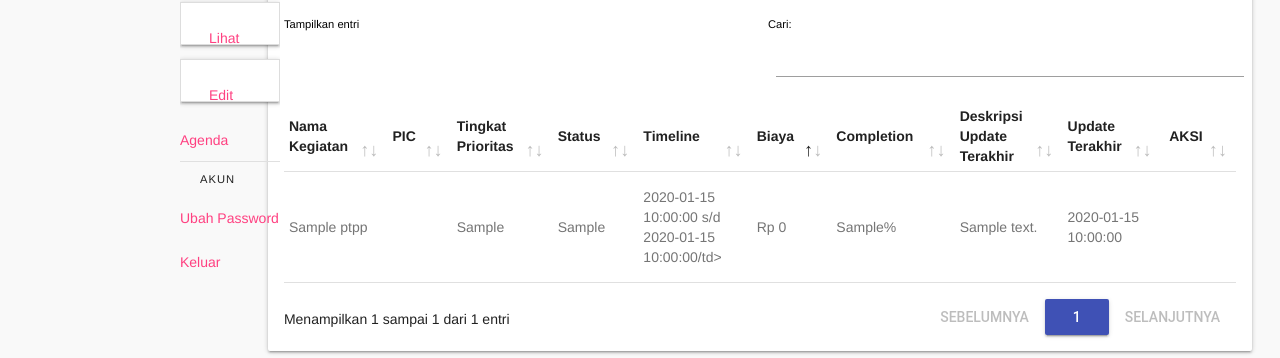
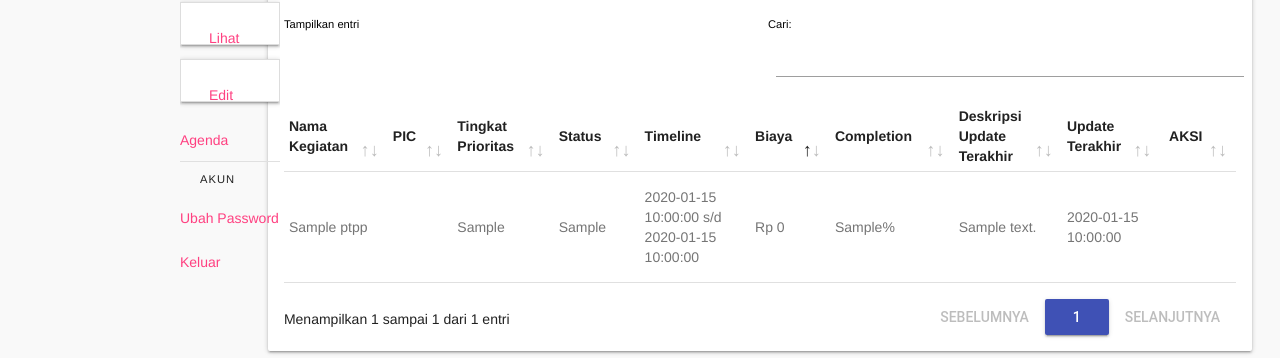
Before and after one commit to pusjaka/dashboard, a CodeIgniter app: page /database/index.php/kegiatancontroller/kegiatan_ptpp in a window 1280 px wide. Shown: the part 239-597 px from the top of the page. Run offline with CodeIgniter, Linux system fonts and the light colour scheme; the visitor is signed in with stand-in values (Sample User, id 1); tables that the repository leaves empty or names only in its code hold one stand-in row (values such as "Sample post"); data that the repository does not hold is empty; some libraries are stand-ins or nearby versions.

Commit message:
fix data

```diff
--- a/application/views/ptpp/kegiatan.php
+++ b/application/views/ptpp/kegiatan.php
@@ -43,7 +43,7 @@
 						<td class="grey-text text-darken-1"><?= $value->PIC ?></td>
 						<td class="grey-text text-darken-1"><?= $value->tingkat_prioritas ?></td>
 						<td class="grey-text text-darken-1"><?= $value->progress ?></td>
-						<td class="grey-text text-darken-1"><?= $value->tanggal_kegiatan ?> s/d <?= $value->tanggal_kegiatan_end ?>/td>
+						<td class="grey-text text-darken-1"><?= $value->tanggal_kegiatan ?> s/d <?= $value->tanggal_kegiatan_end ?></td>
 						<td class="grey-text text-darken-1">Rp <?= number_format($value->biaya); ?></td>
 						<td class="grey-text text-darken-1"><?= $value->completion ?>%</td>
 						<td class="grey-text text-darken-1"><?= $value->keterangan ?></td>
```
